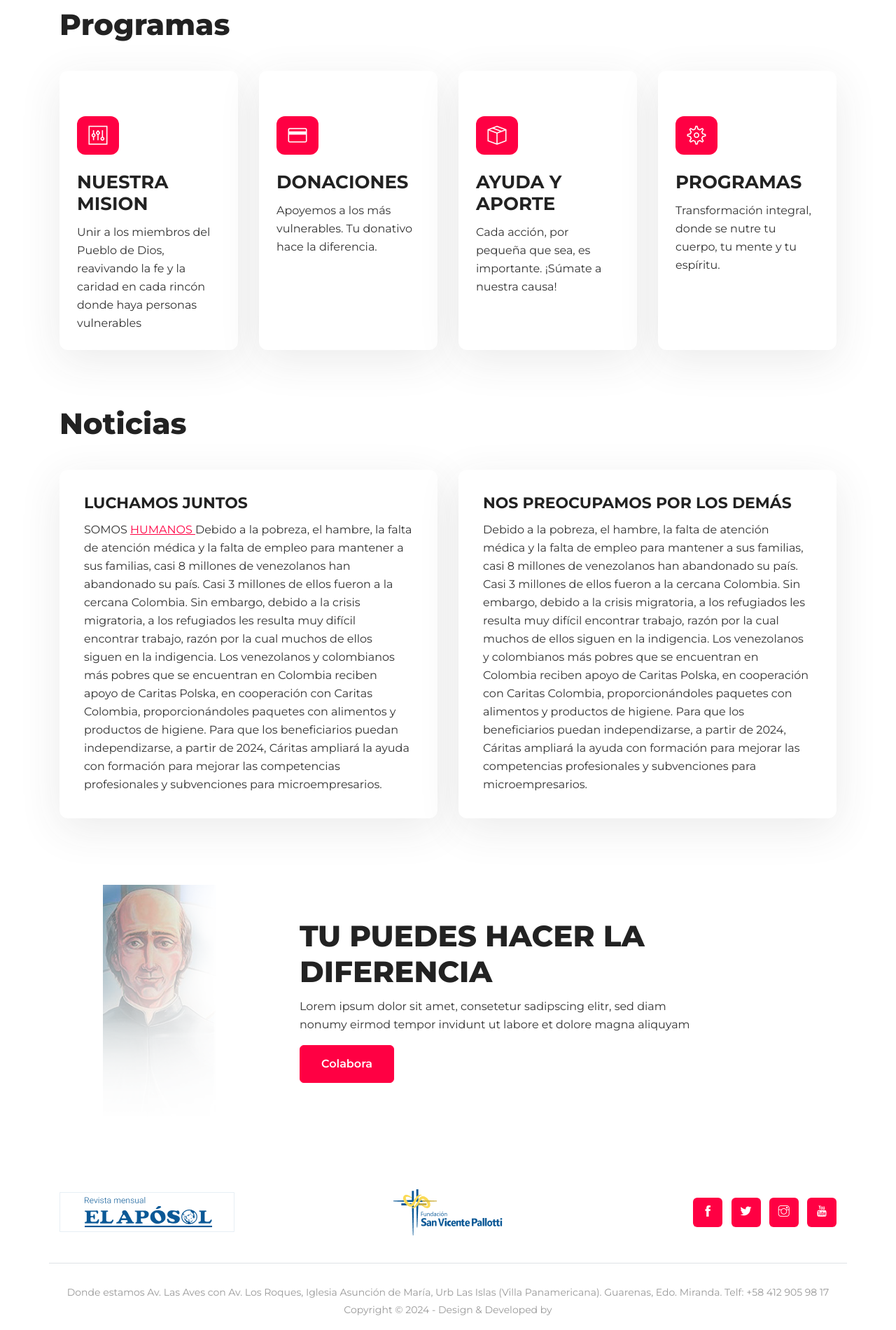
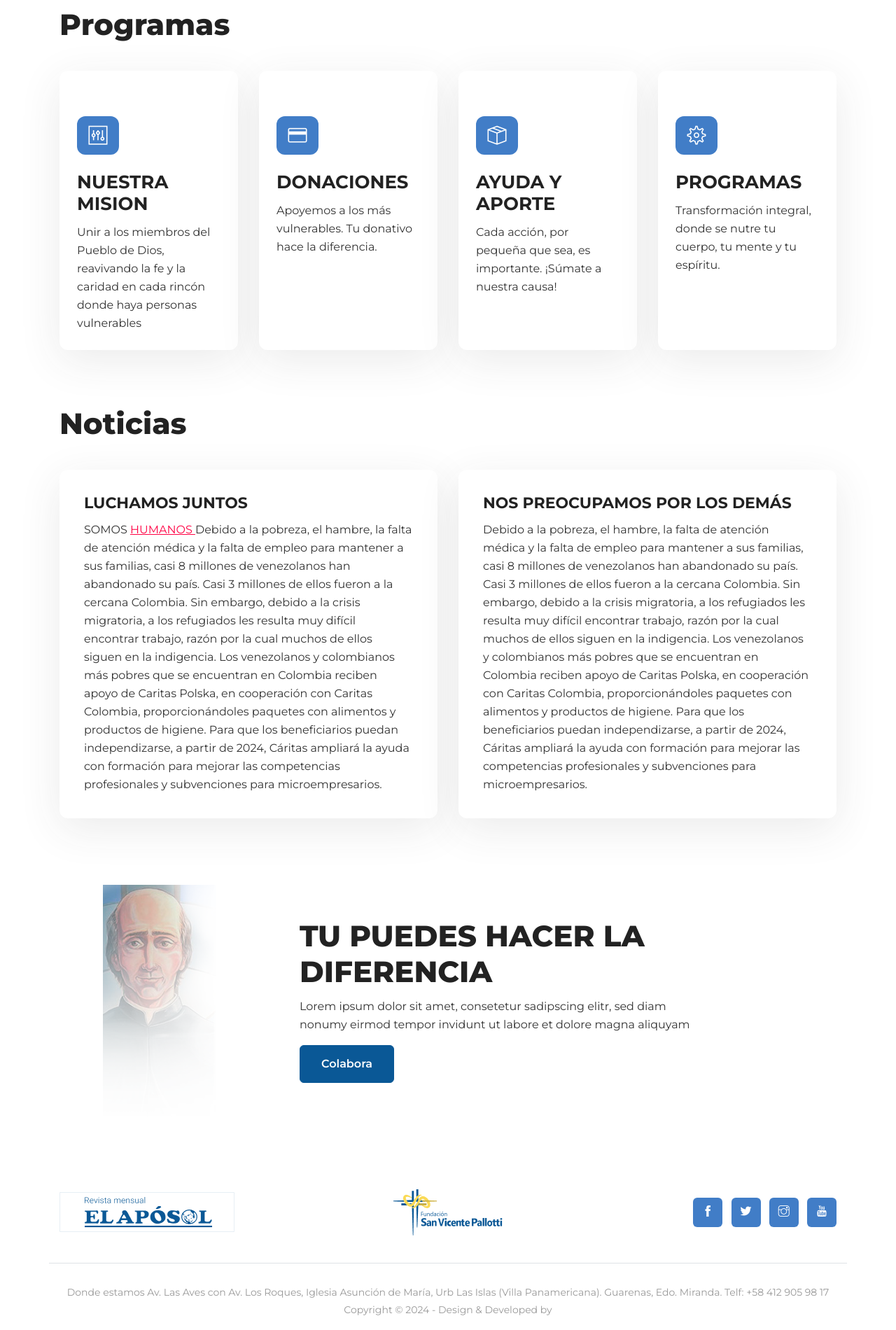
Before and after one commit to fundacionsanvicentepallotti/2fundacionsanvicentepallotti.github.io, a plain HTML site: page index.html in a window 1280 px wide. Shown: the part 610-2510 px from the top of the page at 70% size. Drawn offline with Linux system fonts and the light colour scheme.

Commit message:
cambio-de-color
cambio-de-color

```diff
--- a/css/style.css
+++ b/css/style.css
@@ -116,14 +116,14 @@ dd {
 }
 
 .btn-primary {
-  background: #FF0043;
+  background: #0A5896;
   color: #fff;
-  border-color: #FF0043;
+  border-color: #0A5896;
 }
 .btn-primary:active, .btn-primary:hover, .btn-primary:focus, .btn-primary.focus, .btn-primary.active {
   color: #fff;
-  background: #cc0036 !important;
-  border-color: #cc0036 !important;
+  background: #0E4A7A !important;
+  border-color: #0E4A7A !important;
 }
 
 .btn-outline-primary {
@@ -280,11 +280,11 @@ a:hover {
 }
 
 .bg-primary {
-  background: #FF0043 !important;
+  background: #0A5896 !important;
 }
 
 .text-primary {
-  color: #FF0043 !important;
+  color: #0A5896 !important;
 }
 
 .text-light {
@@ -601,7 +601,7 @@ textarea {
   padding: 35px;
 }
 .card-icon {
-  background: #FF0043;
+  background: #417DC7;
   color: #fff;
   height: 55px;
   width: 60px;
@@ -635,7 +635,7 @@ textarea {
   line-height: 42px;
   text-align: center;
   color: #fff;
-  background: #FF0043;
+  background: #417DC7;
   border-radius: 6px;
 }
 
```
